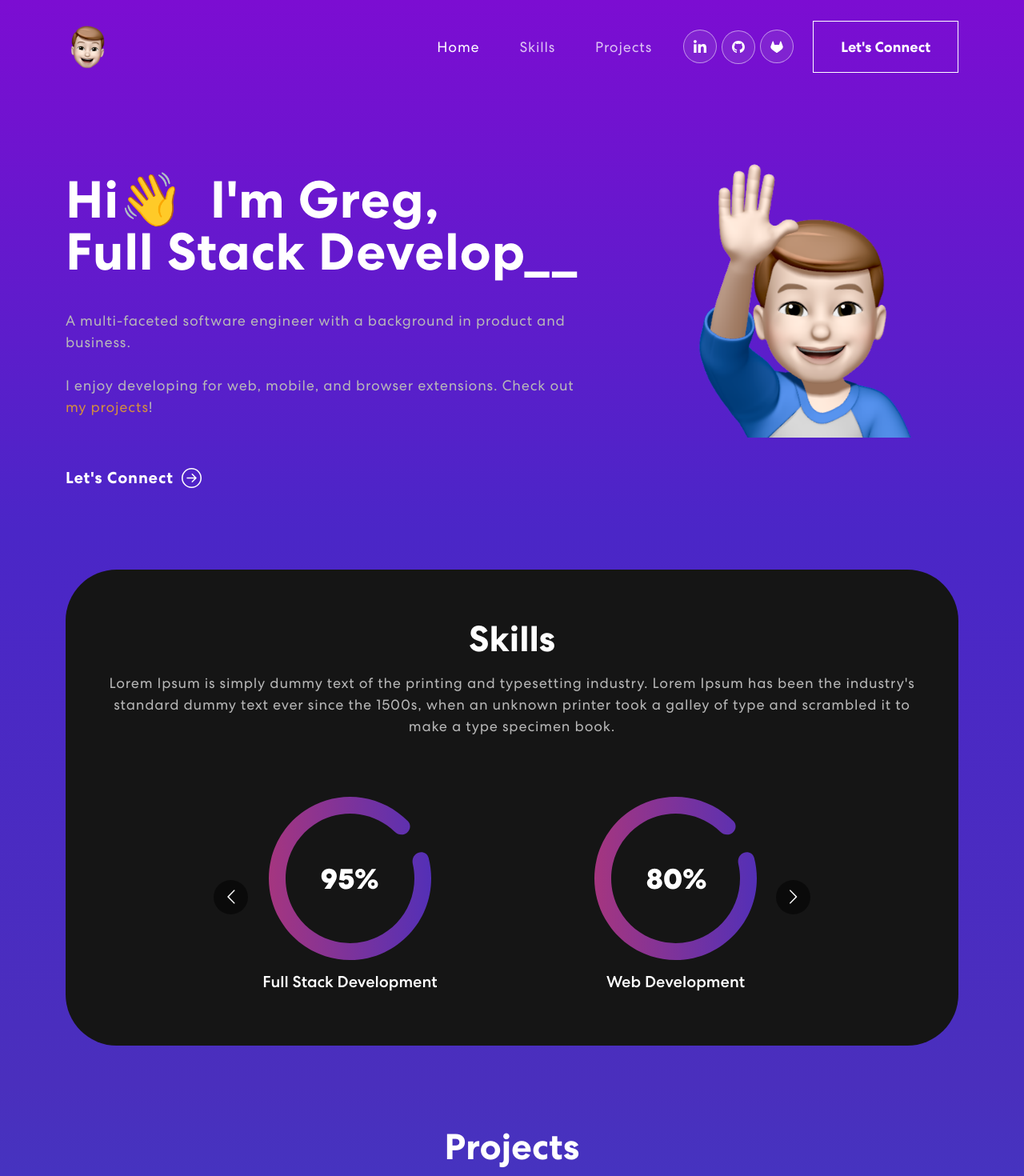
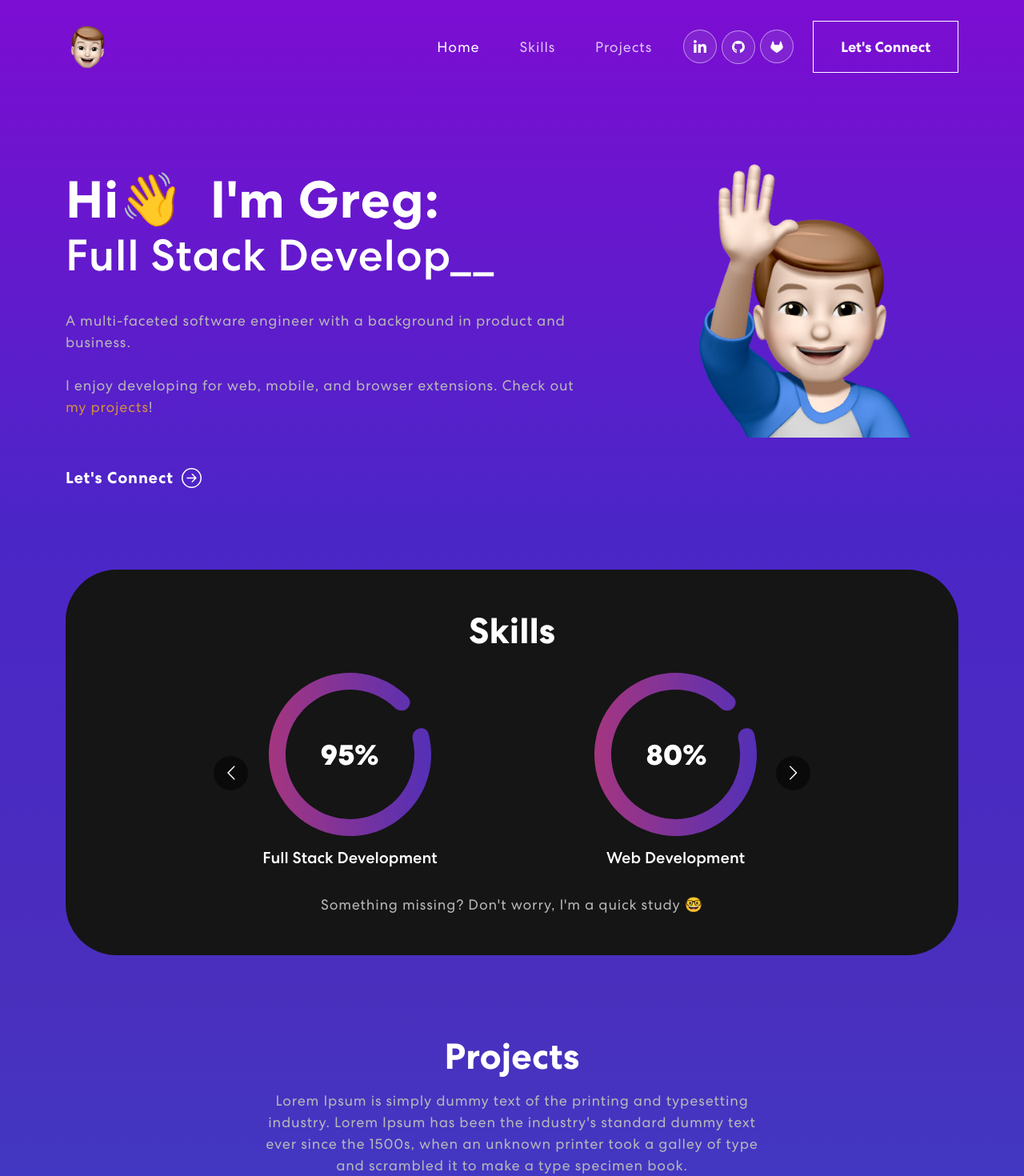
Before and after one commit to Greggreggregh/portfolio, a React (Create React App) app in the folder ghi/: page / in a window 1280 px wide. Shown: the top 1470 px of the page at 80% size. Built offline with nearby package versions, Linux system fonts and the light colour scheme.

Commit message:
changing font on banner and adjusting skills section

```diff
--- a/ghi/src/App.css
+++ b/ghi/src/App.css
@@ -217,32 +217,70 @@ nav.navbar .navbar-toggler[aria-expanded="true"] .navbar-toggler-icon {
   background: linear-gradient( #7c0dd2, #7C0DD2);
 }
 .mobile-banner-image img {
-  animation: small-updown 3s linear infinite;
+  animation: updownwave 2s linear infinite;
   width: 100%;
   max-width: 120px;
   z-index: 0;
   position: relative;
 }
-@keyframes small-updown {
+@keyframes updownwave {
   0% {
+    transform: translateY(140px);
+  }
+  25% {
     transform: translateY(10px);
   }
   40% {
+    transform: translateY(10px);
+  }
+  45% {
+    transform-origin: bottom right;
+    transform: translateY(10px) rotate(2deg);
+  }
+  50% {
+    transform: translateY(10px) rotate(0deg);
+  }
+  55% {
+    transform-origin: bottom right;
+    transform: translateY(10px) rotate(2deg);
+  }
+  60% {
+    transform: translateY(10px) rotate(0deg);
+  }
+  75% {
+    transform: translateY(10px);
+  }
+  100% {
     transform: translateY(140px);
   }
-  80% {
-    transform: translateY(10px);
-  }
-  90% {
-    transform: rotateZ(10deg)
-  }
-  100% {
-    transform: rotateZ(-10deg)
-  }
 }
-.banner h1, .mobile-banner h1 {
+.banner h1 {
   font-size: 65px;
   font-weight: 700;
+  letter-spacing: 0.8px;
+  line-height: 1;
+  margin-bottom: 10px;
+  display: block;
+}
+.mobile-banner h1 {
+  font-size: 58px;
+  font-weight: 700;
+  letter-spacing: 0.8px;
+  line-height: 1;
+  margin-bottom: 10px;
+  display: block;
+}
+.banner h2 {
+  font-size: 55px;
+  font-weight: 500;
+  letter-spacing: 0.8px;
+  line-height: 1;
+  margin-bottom: 40px;
+  display: block;
+}
+.mobile-banner h2 {
+  font-size: 55px;
+  font-weight: 500;
   letter-spacing: 0.8px;
   line-height: 1;
   margin-bottom: 40px;
@@ -300,13 +338,10 @@ nav.navbar .navbar-toggler[aria-expanded="true"] .navbar-toggler-icon {
         transform: translateY(-20px);
     }
 }
-.txt-rotate > .wrap {
-  border-right: 0.08em solid #666;
-}
 
 /*Skills CSS*/
 .skill {
-  padding: 110px 0 50px 0;
+  padding: 50px 0 50px 0;
   position: relative;
   background: linear-gradient( #4b26c7, #4A2FBD);
 }
@@ -314,23 +349,24 @@ nav.navbar .navbar-toggler[aria-expanded="true"] .navbar-toggler-icon {
   background: #151515;
   border-radius: 64px;
   text-align: center;
-  padding: 60px 50px;
-  margin-top: -60px;
+  padding: 50px 50px;
 }
 .skill h2 {
 	font-size: 45px;
 	font-weight: 700;
+  margin: 0 0 25px 0;
 }
 .skill p {
     color: #B8B8B8;
     font-size: 18px;
     letter-spacing: 0.8px;
     line-height: 1.5em;
-    margin: 14px 0 75px 0;
+    margin: 0 0 0 0;
 }
 .skill-slider {
   width: 80%;
   margin: 0 auto;
+  margin-bottom: 25px;
   position: relative;
 }
 .skill-slider .item img {
--- a/ghi/src/components/Banner.js
+++ b/ghi/src/components/Banner.js
@@ -72,7 +72,8 @@ export const Banner = () => {
                 <Container>
                     <Row className="align-items-center">
                         <Col xs={12} lg={8}>
-                            <h1>{`Hi👋`}&nbsp;&nbsp;{`I'm Greg,`}<br/><span className="wrap">{text}</span></h1>
+                            <h1>{isMobile ? `Hi,` : `Hi👋 `}&nbsp;{`I'm Greg:`}</h1>
+                            <h2><span>{text}</span></h2>
                             <p>A multi-faceted software engineer with a background in product and business. <br/><br/>I enjoy developing for web, mobile, and browser extensions. Check out{' '}
                                 <HashLink className="link" to='#projects'>
                                     <button>my projects</button>
--- a/ghi/src/components/Skills.js
+++ b/ghi/src/components/Skills.js
@@ -34,7 +34,6 @@ export const Skills = () => {
                             <h2>
                                 Skills
                             </h2>
-                            <p>Lorem Ipsum is simply dummy text of the printing and typesetting industry. Lorem Ipsum has been the industry's standard dummy text ever since the 1500s, when an unknown printer took a galley of type and scrambled it to make a type specimen book.</p>
                             <Carousel responsive={responsive} infinite={true} className="skill-slider">
                                 <div className="item">
                                     <img src={meter1} alt="" />
@@ -53,6 +52,7 @@ export const Skills = () => {
                                     <h5>Business Analysis</h5>
                                 </div>
                             </Carousel>
+                            <p>Something missing? Don't worry, I'm a quick study 🤓</p>
                         </div>
                     </Col>
                 </Row>
```
